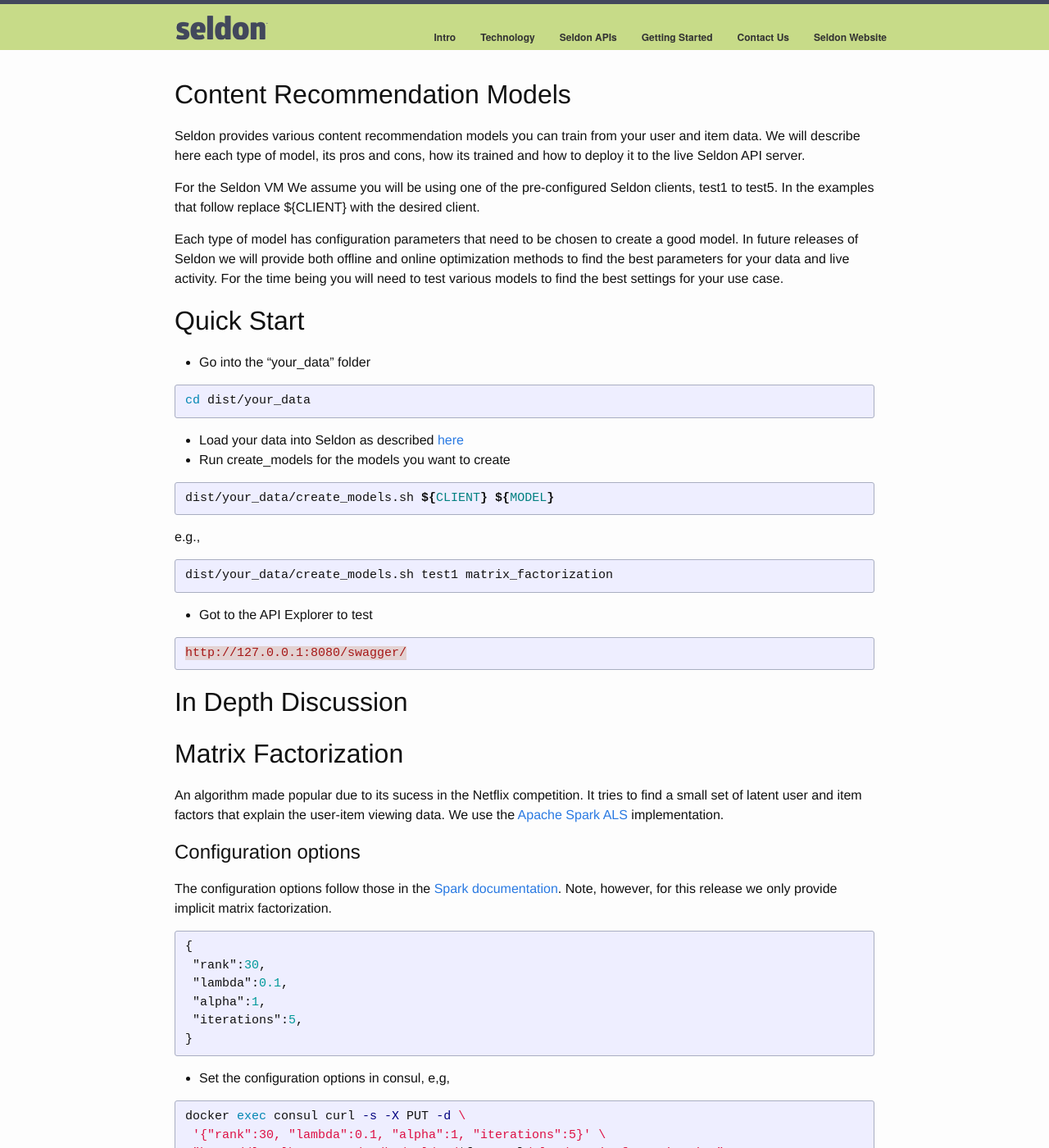
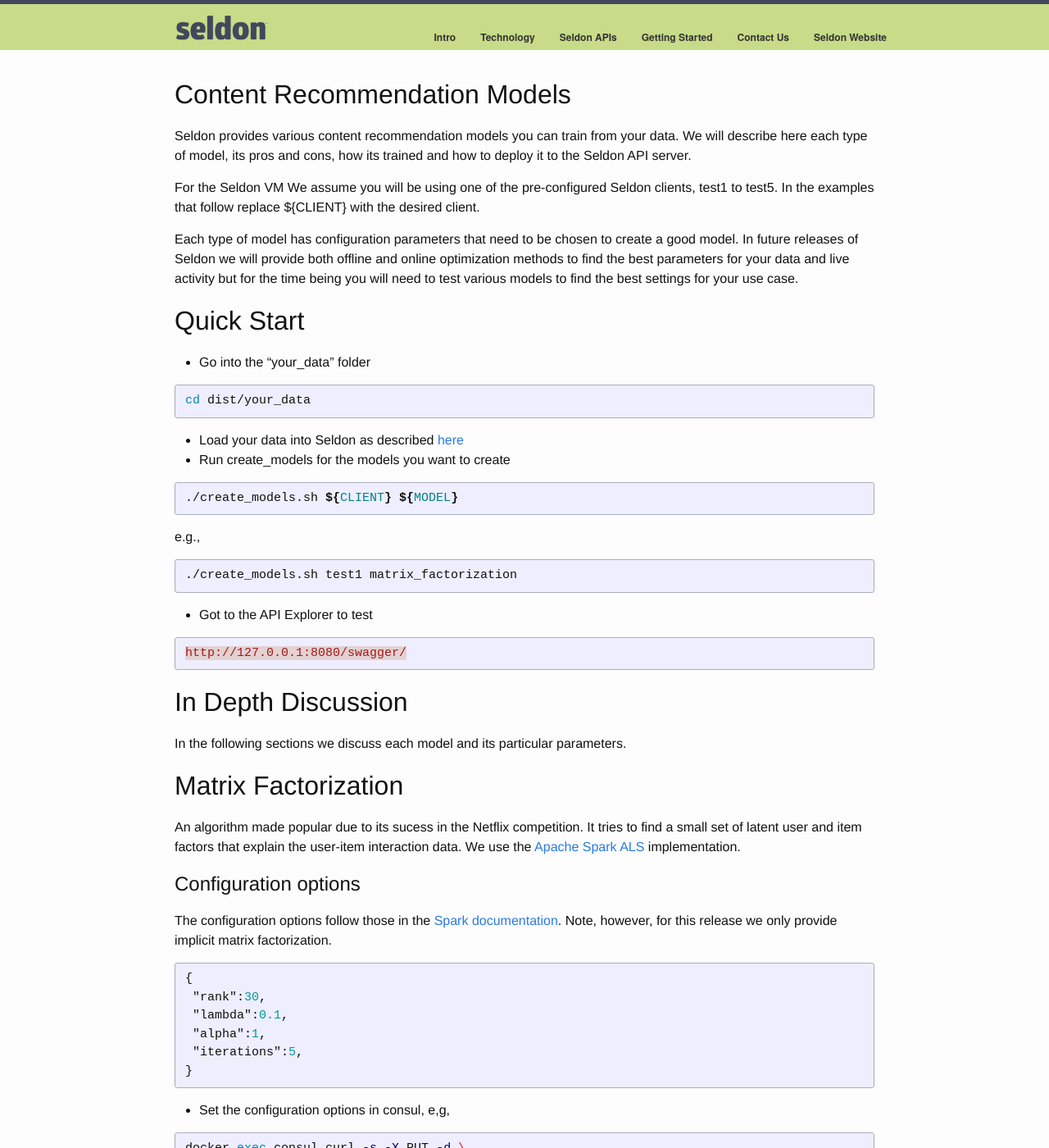
Before and after one commit to SeldonIO/seldonio.github.com, a Jekyll site: the page built from content-recommendation-models.md, in a window 1280 px wide and 1400 px high. Shown: the whole window at 82% size. Built offline with Jekyll 4.4.1, drawn with Linux system fonts in a browser that asks for light colours; some of the changed text lies outside the part shown.

Commit message:
small changes to text of conf and content models

```diff
--- a/content-recommendation-models.md
+++ b/content-recommendation-models.md
@@ -4,11 +4,11 @@ title: Content Recommendation Models
 ---
 
 # Content Recommendation Models
-Seldon provides various content recommendation models you can train from your user and item data. We will describe here each type of model, its pros and cons, how its trained and how to deploy it to the live Seldon API server.
+Seldon provides various content recommendation models you can train from your data. We will describe here each type of model, its pros and cons, how its trained and how to deploy it to the Seldon API server.
 
 For the Seldon VM We assume you will be using one of the pre-configured Seldon clients, test1 to test5. In the examples that follow replace ${CLIENT} with the desired client.
 
-Each type of model has configuration parameters that need to be chosen to create a good model. In future releases of Seldon we will provide both offline and online optimization methods to find the best parameters for your data and live activity. For the time being you will need to test various models to find the best settings for your use case.
+Each type of model has configuration parameters that need to be chosen to create a good model. In future releases of Seldon we will provide both offline and online optimization methods to find the best parameters for your data and live activity but for the time being you will need to test various models to find the best settings for your use case.
 
 # Quick Start
 
@@ -21,13 +21,13 @@ cd dist/your_data
  * Run create_models for the models you want to create
 
 {% highlight bash %}
-dist/your_data/create_models.sh ${CLIENT} ${MODEL}
+./create_models.sh ${CLIENT} ${MODEL}
 {% endhighlight %}
 
 e.g.,
 
 {% highlight bash %}
-dist/your_data/create_models.sh test1 matrix_factorization
+./create_models.sh test1 matrix_factorization
 {% endhighlight %}
 
 
@@ -39,8 +39,10 @@ http://127.0.0.1:8080/swagger/
 
 # In Depth Discussion
 
+In the following sections we discuss each model and its particular parameters.
+
 # Matrix Factorization
-An algorithm made popular due to its sucess in the Netflix competition. It tries to find a small set of latent user and item factors that explain the user-item viewing data. We use the [Apache Spark ALS](https://spark.apache.org/docs/latest/mllib-collaborative-filtering.html) implementation.
+An algorithm made popular due to its sucess in the Netflix competition. It tries to find a small set of latent user and item factors that explain the user-item interaction data. We use the [Apache Spark ALS](https://spark.apache.org/docs/latest/mllib-collaborative-filtering.html) implementation.
 
 ## Configuration options
 
@@ -70,13 +72,13 @@ docker exec -it spark_offline_server_container \
 {% endhighlight %}
 
 # Item Similarity
-Item similarity models find correlations in the user actions history to find pairs of items that have consistently been viewed together. The underlying algorithm is the [DIMSUM algorithm in spark 1.2](https://blog.twitter.com/2014/all-pairs-similarity-via-dimsum).
+Item similarity models find correlations in the user-item interactions to find pairs of items that have consistently been viewed together. The underlying algorithm is the [DIMSUM algorithm in Apache Spark 1.2](https://blog.twitter.com/2014/all-pairs-similarity-via-dimsum).
 
 The key settings are:
 
  * sample : limit the actions processed to a random subset of all actions. Value 0.0 to 1.0. Default 1.0 (all actions)
  * limit : return only the top N similarities for each item
- * dimsum_threshold : A value >= 0 and usually < 1.0. Higher the setting the greater the efficiency but less accurate the result.
+ * dimsum_threshold : A value >= 0 and usually < 1.0. Higher the setting the greater the efficiency but less accurate the result. See the [DIMSUM algorithm](https://blog.twitter.com/2014/all-pairs-similarity-via-dimsum) for further details.
 
 Example settings:
 
@@ -110,7 +112,7 @@ docker exec consul curl -s -X PUT -d \
 Recommendations are provided at run-time by using the recent history of a user to find items they have not interacted with that of are of high similarity.
 
 # Tag Similarity (Semantic Vectors)
-Tag similarity works purely on the meta data for the items, e.g. tags, to find items with similar meta data. It can be useful for cold-start situations where there is no or little user actions history. We use the [Semantic Vectors](https://code.google.com/p/semanticvectors/) project that provides fast scalable vector space representations.
+Tag similarity works purely on the meta data for the items, e.g. tags, to find items with similar meta data. It can be useful for cold-start situations where there is little or no user actions history. We use the [Semantic Vectors](https://code.google.com/p/semanticvectors/) project that provides fast scalable vector space representations.
 
 The key setting is to specify which attribute or attributes in the database contain the textual meta data to be modelled:
 
```
Also changed, not shown: other parts of content-recommendation-models.md (+2 -2 lines), movie-recommender-demo.md (+10 -12 lines).
